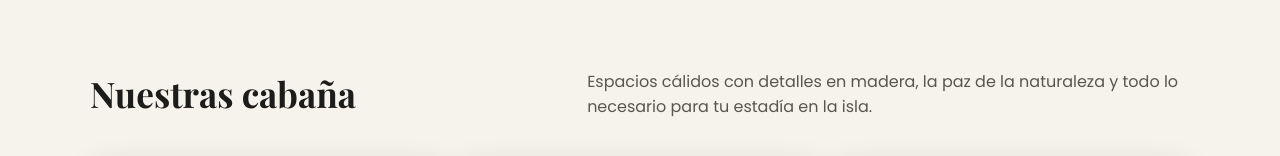
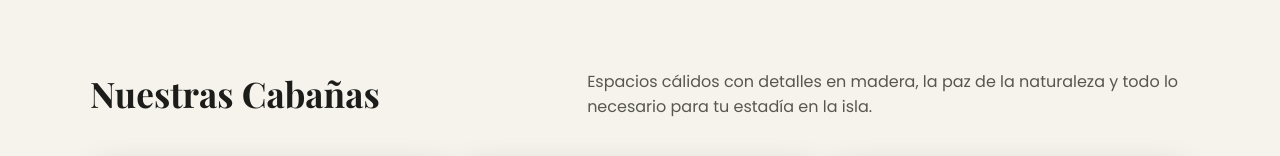
Before and after one commit to aguaralodge/CABA-A-EN-LA-ISLA, a plain HTML site: page index.html in a window 1280 px wide. Shown: the part 698-854 px from the top of the page. Drawn offline with nearby package versions, Linux system fonts and the light colour scheme; no server answers.

Commit message:
Update index.html

```diff
--- a/index.html
+++ b/index.html
@@ -56,7 +56,7 @@
   <section id="cabanas">
     <div class="wrap">
       <div class="section__title">
-        <h2>Nuestras cabaña</h2>
+        <h2>Nuestras Cabañas</h2>
         <p>Espacios cálidos con detalles en madera, la paz de la naturaleza y todo lo necesario para tu estadía en la isla.</p>
       </div>
       <div class="gallery" id="gallery">
```
